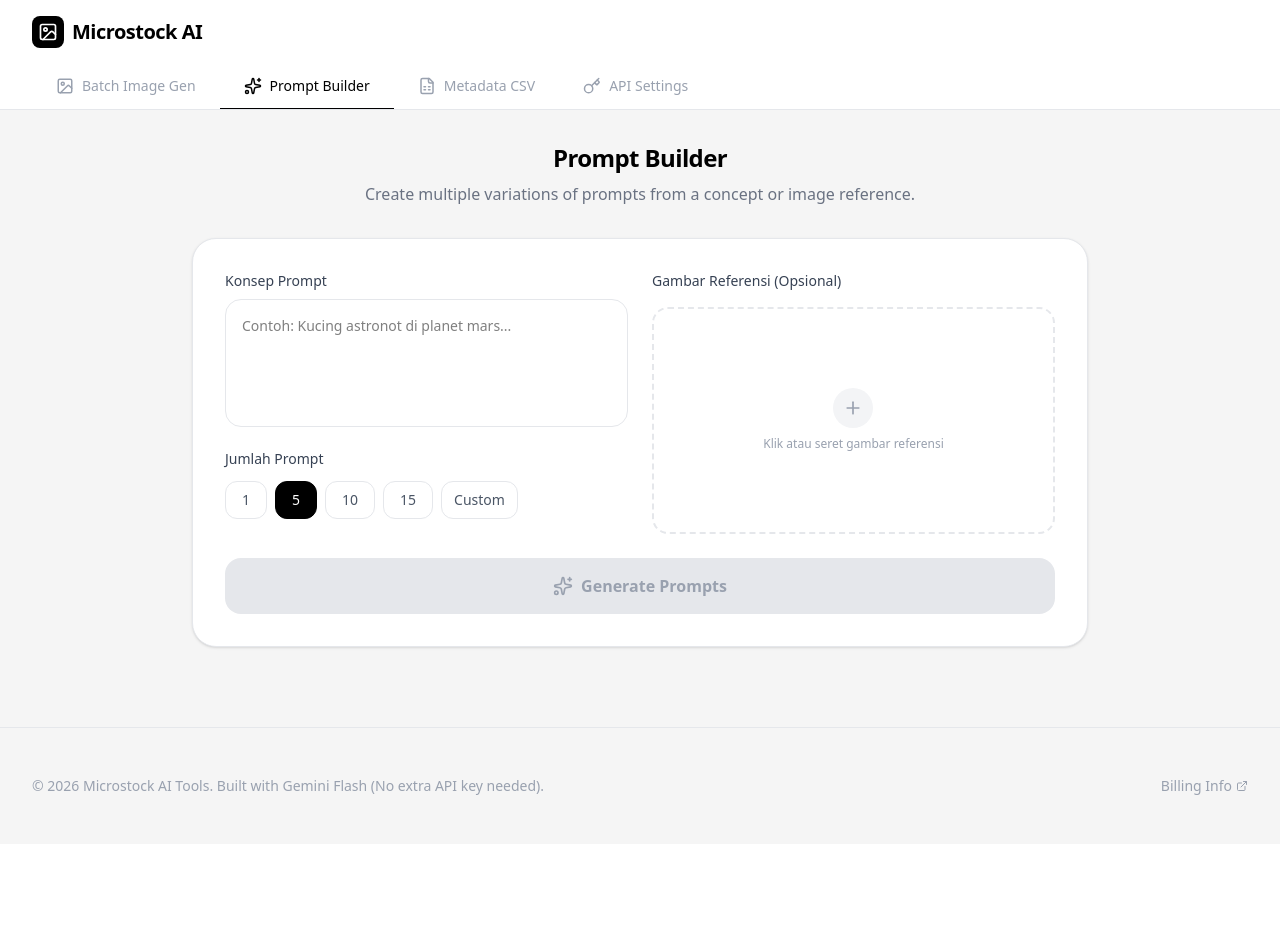
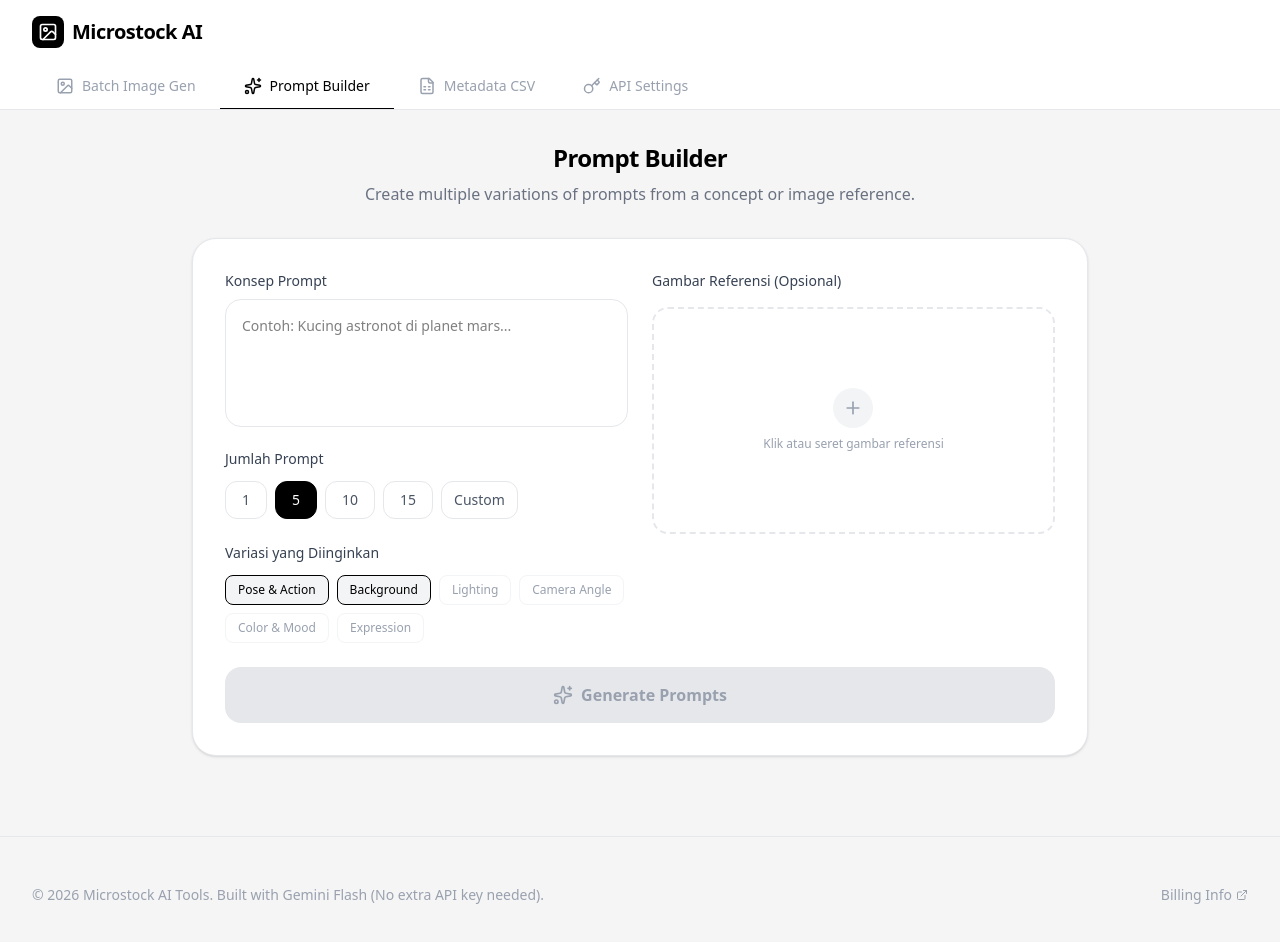
Before and after one commit to dpmhimapko/microstock-ai, a React (Vite) app: page / in a window 1280 px wide. Both pictures are taken after a click on the button "Prompt Builder". Shown: the top 942 px of the page. Before the commit the page ends 844 px from the top, so only its background shows below. Built offline with nearby package versions, Linux system fonts and the light colour scheme.

Commit message:
feat(image-generation): Add variation selection for prompts
Allows users to select specific aspects (pose, background, etc.) to influence AI image generation prompts, enhancing customization.

```diff
--- a/src/App.tsx
+++ b/src/App.tsx
@@ -415,6 +415,22 @@ function PromptBuilder({ customApiKey }: { customApiKey?: string }) {
   const [copiedAll, setCopiedAll] = useState(false);
   const [file, setFile] = useState<File | null>(null);
   const [preview, setPreview] = useState<string>('');
+  const [selectedVariations, setSelectedVariations] = useState<string[]>(['pose', 'background']);
+
+  const variationOptions = [
+    { id: 'pose', label: 'Pose & Action' },
+    { id: 'background', label: 'Background' },
+    { id: 'lighting', label: 'Lighting' },
+    { id: 'camera', label: 'Camera Angle' },
+    { id: 'mood', label: 'Color & Mood' },
+    { id: 'expression', label: 'Expression' },
+  ];
+
+  const toggleVariation = (id: string) => {
+    setSelectedVariations(prev =>
+      prev.includes(id) ? prev.filter(v => v !== id) : [...prev, id]
+    );
+  };
 
   const onDrop = useCallback((acceptedFiles: File[]) => {
     const selectedFile = acceptedFiles[0];
@@ -438,6 +454,7 @@ function PromptBuilder({ customApiKey }: { customApiKey?: string }) {
       const apiKey = customApiKey || process.env.GEMINI_API_KEY;
       const ai = new GoogleGenAI({ apiKey });
       const finalCount = isCustom ? Number(count) : count;
+      const variationsText = selectedVariations.map(v => variationOptions.find(opt => opt.id === v)?.label).join(', ');
 
       const parts: any[] = [];
 
@@ -454,9 +471,12 @@ function PromptBuilder({ customApiKey }: { customApiKey?: string }) {
       parts.push({
         text: `Generate ${finalCount} high-quality, detailed AI image generation prompts.
         ${concept ? `Base them on this concept: "${concept}".` : "Base them on the provided image."}
-        ${file ? `CRITICAL: You MUST strictly follow the visual style, medium (e.g., 2D vector, 3D render, oil painting, photography), artistic technique, and background characteristics (e.g., plain white background, isolated on white) of the provided reference image. If the image is a 2D vector illustration, all generated prompts MUST be for 2D vector illustrations.` : ""}
-        While the subjects can vary slightly to provide diversity, the artistic style and medium MUST remain consistent with the reference image.
-        Return ONLY a JSON array of strings, no other text.`
+
+        CRITICAL RULES:
+        1. SUBJECT CONSISTENCY: You MUST maintain the EXACT SAME SUBJECT as seen in the reference image or described in the concept. If it's a "businessman", every prompt MUST be about a "businessman". Do NOT change the subject to a doctor, artist, or anything else.
+        2. STYLE CONSISTENCY: ${file ? `You MUST strictly follow the visual style, medium (e.g., 2D vector, 3D render, photography), artistic technique, and background characteristics of the reference image.` : "Maintain a consistent artistic style across all prompts."}
+        3. VARIATIONS: Create diversity by varying ONLY the following aspects: ${variationsText || "general composition"}.
+        4. FORMAT: Return ONLY a JSON array of strings, no other text.`
       });
 
       const response = await ai.models.generateContent({
@@ -554,6 +574,26 @@ function PromptBuilder({ customApiKey }: { customApiKey?: string }) {
                     />
                   )}
                 </div>
+              </div>
+            </div>
+
+            <div className="pt-2">
+              <label className="block text-sm font-medium text-gray-700 mb-3">Variasi yang Diinginkan</label>
+              <div className="flex flex-wrap gap-2">
+                {variationOptions.map((opt) => (
+                  <button
+                    key={opt.id}
+                    onClick={() => toggleVariation(opt.id)}
+                    className={cn(
+                      "px-3 py-1.5 rounded-lg text-xs font-medium border transition-all",
+                      selectedVariations.includes(opt.id)
+                        ? "bg-gray-100 text-black border-black"
+                        : "bg-white text-gray-400 border-gray-100 hover:border-gray-200"
+                    )}
+                  >
+                    {opt.label}
+                  </button>
+                ))}
               </div>
             </div>
           </div>
```
